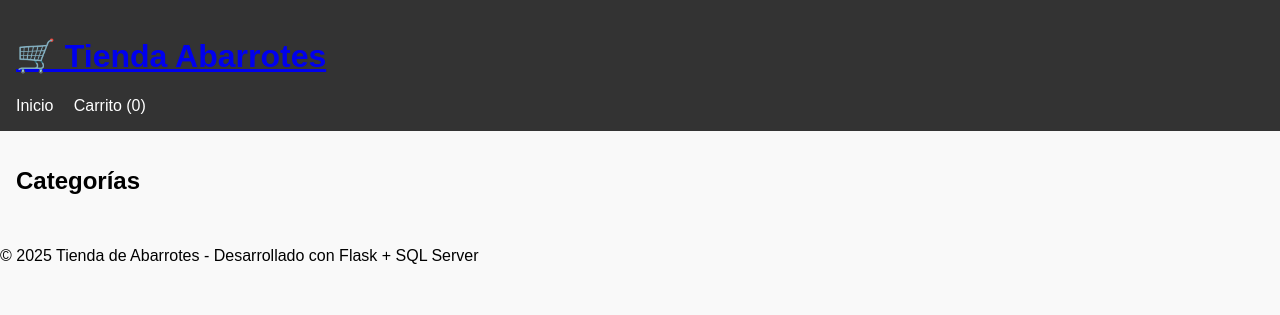
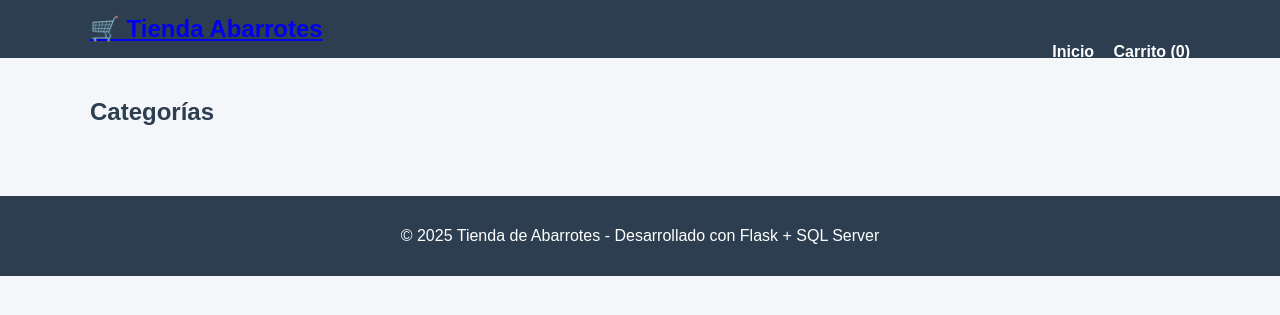
Before and after one commit to Esmith06/Tienda_Abarrotes_Rous, a Flask app: page / in a window 1280 px wide. Shown: the top 315 px of the page. Run offline with Flask 3, Linux system fonts and the light colour scheme; data that the repository does not hold is empty.

Commit message:
Update style.css

```diff
--- a/static/style.css
+++ b/static/style.css
@@ -2,18 +2,115 @@ body {
     font-family: Arial, sans-serif;
     margin: 0;
     padding: 0;
-    background: #f9f9f9;
+    background: #f5f6fa;
+    color: #2c3e50;
 }
+
+.container {
+    width: 90%;
+    max-width: 1100px;
+    margin: auto;
+}
+
 header {
-    background: #333;
-    color: #fff;
-    padding: 1rem;
+    background: #2c3e50;
+    color: white;
+    padding: 15px 0;
 }
-nav a {
-    color: #fff;
-    margin-right: 1rem;
+
+header h1 {
+    margin: 0;
+    font-size: 1.5rem;
+}
+
+header nav {
+    float: right;
+}
+
+header nav a {
+    color: white;
+    margin-left: 15px;
     text-decoration: none;
+    font-weight: bold;
 }
+
 main {
-    padding: 1rem;
+    padding: 20px 0;
 }
+
+.grid {
+    display: grid;
+    grid-template-columns: repeat(auto-fit, minmax(250px, 1fr));
+    gap: 20px;
+}
+
+.card {
+    background: white;
+    padding: 15px;
+    border-radius: 8px;
+    box-shadow: 0 2px 6px rgba(0,0,0,0.1);
+    text-align: center;
+}
+
+.card img {
+    max-width: 100%;
+    height: 150px;
+    object-fit: cover;
+    margin-bottom: 10px;
+}
+
+.btn {
+    display: inline-block;
+    padding: 8px 15px;
+    margin-top: 10px;
+    background: #27ae60;
+    color: white;
+    text-decoration: none;
+    border-radius: 4px;
+}
+
+.btn:hover {
+    background: #2ecc71;
+}
+
+.btn.danger {
+    background: #e74c3c;
+}
+
+.btn.danger:hover {
+    background: #c0392b;
+}
+
+footer {
+    text-align: center;
+    padding: 15px;
+    margin-top: 30px;
+    background: #2c3e50;
+    color: white;
+}
+
+table {
+    width: 100%;
+    border-collapse: collapse;
+    margin-top: 15px;
+}
+
+table th, table td {
+    padding: 10px;
+    border: 1px solid #ddd;
+    text-align: center;
+}
+
+.flash-messages {
+    margin-bottom: 15px;
+}
+
+.alert {
+    padding: 10px;
+    border-radius: 4px;
+    margin-bottom: 5px;
+}
+
+.alert.success { background: #2ecc71; color: white; }
+.alert.error { background: #e74c3c; color: white; }
+.alert.info { background: #3498db; color: white; }
```
